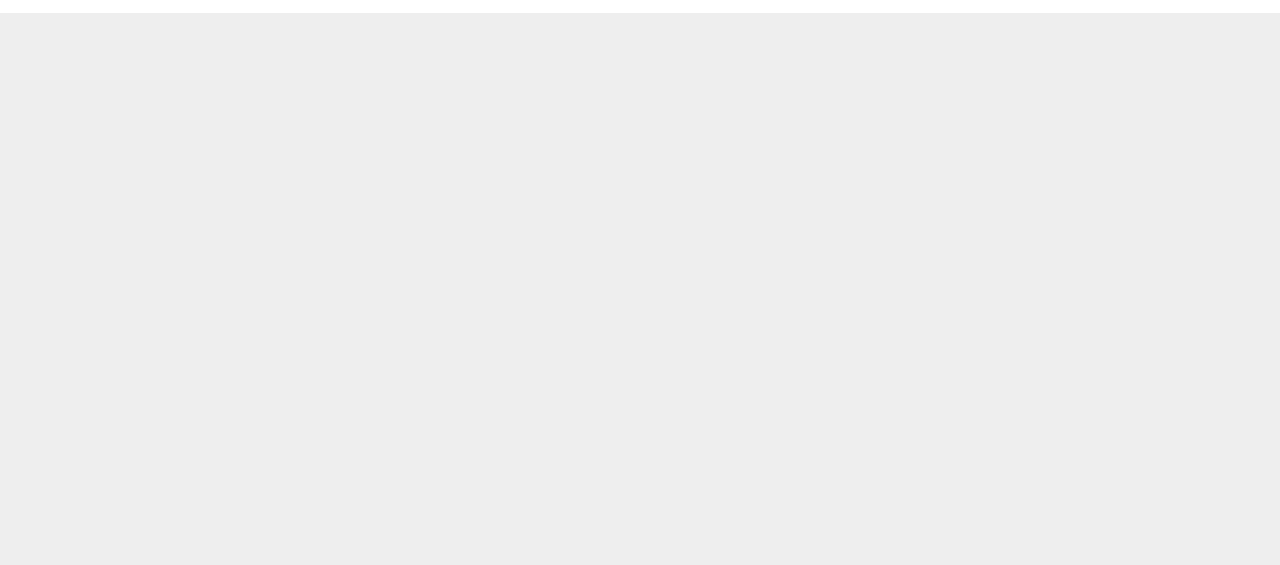
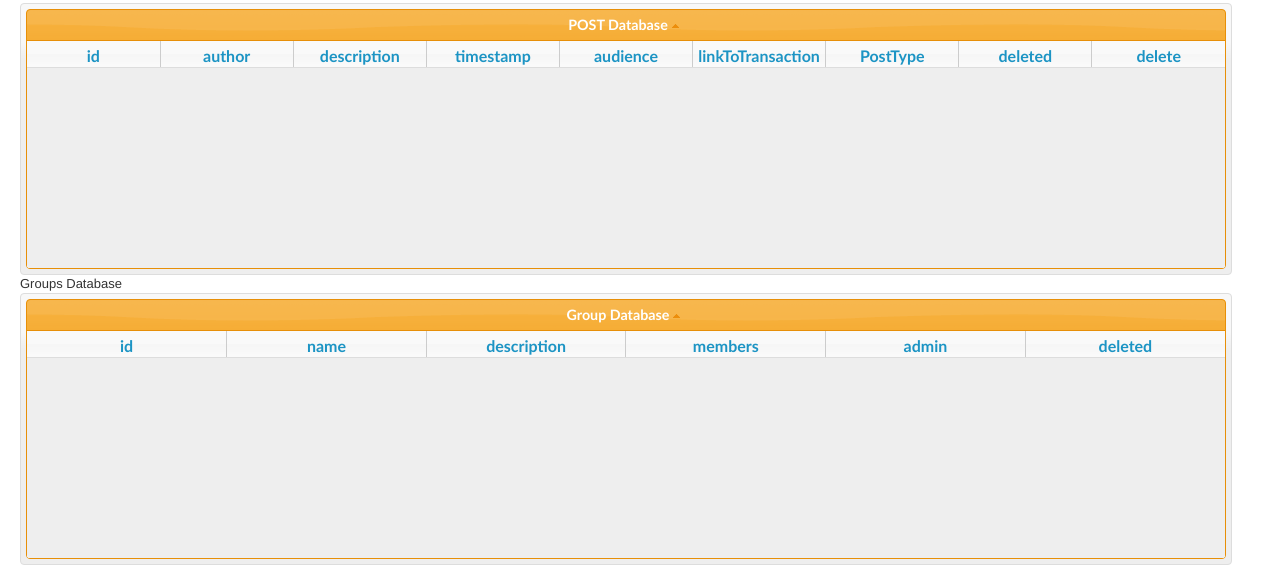
Before and after one commit to muralisc/split, a Django app: template testdotcloud/settleup/templates/adminDB.html in a window 1280 px wide. Shown: the part 1189-1754 px from the top of the page. Before the commit the page ends 1202 px from the top, so only its background shows below. Run offline with Django 3.2, Linux system fonts and the light colour scheme; the template is opened without the code that fills it, so the values that code supplies are empty; some libraries are stand-ins or nearby versions.

Commit message:
cosmetics

```diff
--- a/testdotcloud/settleup/TransactionsApp/views.py
+++ b/testdotcloud/settleup/TransactionsApp/views.py
@@ -18,6 +18,7 @@ import itertools
 
 # use celery for maximum asyncing TODO optimise the transaction detail function
 # make admin page good
+# make invite option
 
 def login(request):  # {{{
     try:
@@ -242,7 +243,7 @@ def display_posts(request, *args):    # {{{
     except PostsTable.DoesNotExist:
         pass
     loggedInUser.save()
-    displayType = 'notifications'
+    displayType = 'posts'
     userFullName = users.objects.get(pk=request.session['sUserId']).name
     return render_to_response('display.html', locals(), context_instance=RequestContext(request))
     # }}}
--- a/testdotcloud/settleup/templates/adminDB.html
+++ b/testdotcloud/settleup/templates/adminDB.html
@@ -21,13 +21,37 @@ Admin Page
                 caption     : 'Txn Database',
                 whiteSpace  : 'normal',
                 colratio    : [50, 100, 70, 100, 250, 150, 100, 120, 120, 120],
-				height      : 400,
+				height      : 500,
                 width       : 1200,
                 zebra       : true,
                 resizeCol   : true,
 				addTitles	: true,
                 sortable    : true,
                 sortType    : ['integer', 'string', 'string', 'string', 'string','integer', 'string', 'date','integer','integer', 'string', 'string', 'string'],
+				});
+            $('#postdb').fixheadertable({
+                caption     : 'POST Database',
+                whiteSpace  : 'normal',
+                colratio    : [50],
+				height      : 200,
+                width       : 1200,
+                zebra       : true,
+                resizeCol   : true,
+				addTitles	: true,
+                sortable    : true,
+                sortType    : ['integer'],
+				});
+            $('#groupdb').fixheadertable({
+                caption     : 'Group Database',
+                whiteSpace  : 'normal',
+                colratio    : [50],
+				height      : 200,
+                width       : 1200,
+                zebra       : true,
+                resizeCol   : true,
+				addTitles	: true,
+                sortable    : true,
+                sortType    : ['integer'],
 				});
             });
 </script>
@@ -118,7 +142,7 @@ Admin Page
         </table>
         <!-- }}}-->
         <!-- {{{ posts display -->
-        <table class="table table-condensed table-bordered">
+        <table id="postdb" class="table table-condensed table-bordered">
             Posts Database
             <thead>
                 <tr>
@@ -149,7 +173,7 @@ Admin Page
         </table>
         <!-- }}}-->
         <!-- {{{ GroupsTable display -->
-        <table class="table table-condensed table-bordered">
+        <table id="groupdb" class="table table-condensed table-bordered">
             Groups Database
             <thead>
                 <tr>
--- a/testdotcloud/settleup/templates/display.html
+++ b/testdotcloud/settleup/templates/display.html
@@ -43,7 +43,6 @@ Display {{ displayType }}
                     {{ row.desc }}:
                     <b>{{ row.linkToTransaction.amount }}</b> paid by
                     {{ row.linkToTransaction.user_paid|upper }} for
-                    {% for ui_rows in row.linkToTransaction.users_involved.all  %}{{ui_rows.username|add:" "}}{%endfor%}
                     <b>{{ row.linkToTransaction.description }}</b>
                 </td>
                 <td>{{ row.timestamp|date:"fa j/N/Y " }}</td>
@@ -60,7 +59,7 @@ Display {{ displayType }}
                     {{ row.desc }}:
                     <b>{{ row.linkToTransaction.amount }}</b> paid by
                     {{ row.linkToTransaction.user_paid|upper }} for
-                    {% for ui_rows in row.linkToTransaction.users_involved.all  %}{{ui_rows.username|add:" "}}{%endfor%}
+                    <b>{{ row.linkToTransaction.description }}</b>
                 </td>
                 <td>{{ row.timestamp|date:"fa j/N/Y " }}</td>
             </tr>
```
